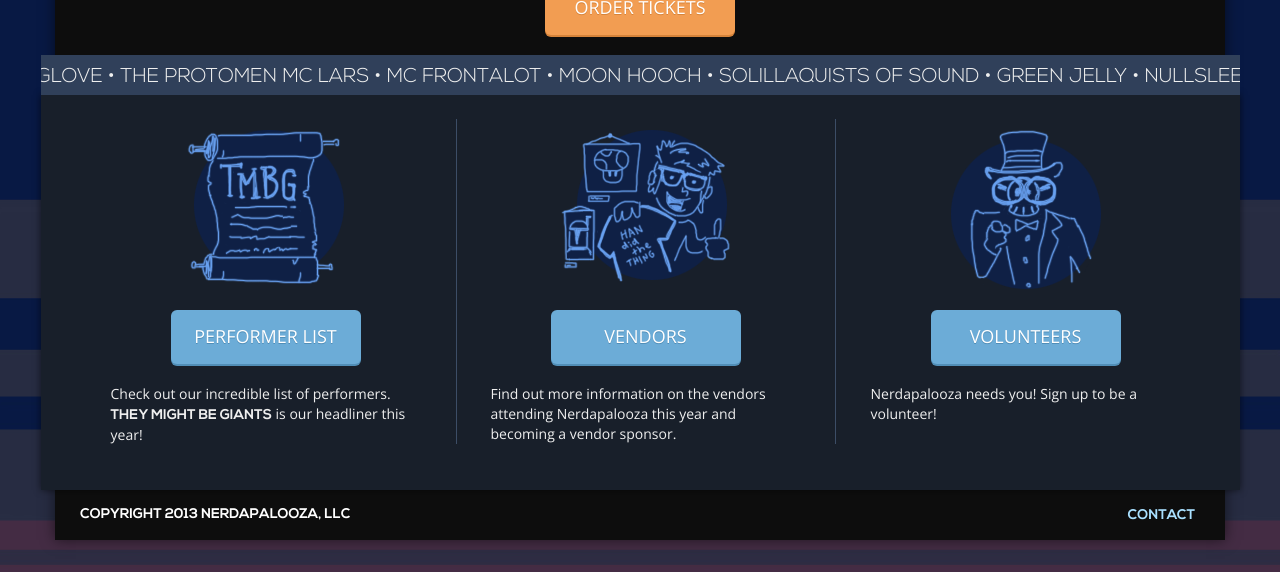
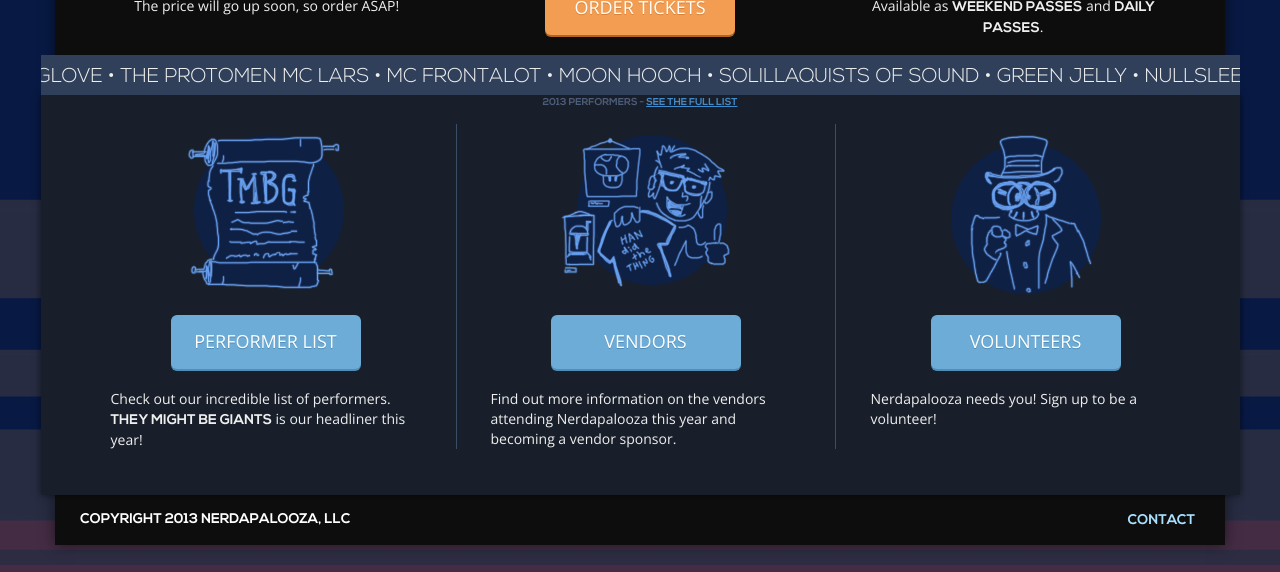
Before and after one commit to keeeeeegan/nerdapalooza-2013-landing-page, a plain HTML site: page index.html in a window 1280 px wide. Shown: the part 228-800 px from the top of the page. Drawn offline with nearby package versions, Linux system fonts and the light colour scheme.

Commit message:
tweaked the responsive css and made a few other css adjustments for non-webkit browsers

```diff
--- a/index.html
+++ b/index.html
@@ -48,13 +48,13 @@
 		</div>
 	</div>
 	<div class="order-now-bar row">
-		<div class="sub-msg col-md-4 text-right">
+		<div class="sub-msg col-md-4 text-left">
 			<p>The price will go up soon, so order ASAP!</p>
 		</div>
 		<div class="sub-msg button col-md-4 text-center">
-			<p><a class="btn btn-lg btn-default buy" href="http://www.flavorus.com/event/Nerdapalooza-2013/175967">Order Tickets</a></p>
+			<p><a class="btn btn-lg buy" href="http://www.flavorus.com/event/Nerdapalooza-2013/175967">Order Tickets</a></p>
 		</div>
-		<div class="sub-msg col-md-4 text-left">
+		<div class="sub-msg col-md-4 text-right">
 			<p>Available as <b>weekend passes</b> and <b>daily passes</b>.</p>
 		</div>
 	</div>
@@ -74,6 +74,9 @@
 					CarelessJuja • Lords of Thunder
 
 			</div>
+	</div>
+	<div class="row performers-heading">
+			<span class="heading">2013 Performers - <a href="http://nerdapalooza.org/musicians/2013-guests/">See The Full List</a></span>
 	</div>
 
 	<div class="row ctas">
--- a/landing-assets/css/main.css
+++ b/landing-assets/css/main.css
@@ -203,7 +203,7 @@
 	width: 110%;
 	margin-left: -5%;
 
-	padding-top: 15px;
+	padding-top: 20px;
 	padding-bottom: 35px;
 
 	-webkit-box-shadow: 0px 0px 7px rgba(0, 0, 0, 0.55);
@@ -281,6 +281,27 @@
 	text-align: center;
 }
 
+.performers-heading {
+	font-size: 10px;
+	margin-bottom: -20px;
+	height: 20px;
+	font-family: 'nexa_boldregular', sans-serif;
+	color: #4c5d79;
+	text-transform: uppercase;
+	font-weight: 100;
+}
+
+.performers-heading span {
+	margin: 0 auto;
+	display: block;
+	width: 100%;
+	text-align: center;
+}
+
+.performers-heading span a {
+	text-decoration: underline;
+}
+
 footer {
 	padding-top: 14px;
 }
@@ -308,13 +329,12 @@
 		box-shadow: 0px 2px 0px #396f94;
 	}
 
-.btn-lg.buy {
+.btn-lg.btn.buy {
 	background: #f29d52 !important;
+	box-shadow: 0px 2px 0px #b06523;
 	-webkit-box-shadow: 0px 2px 0px #b06523;
 	-moz-box-shadow: 0px 2px 0px #b06523;
 	text-shadow: 0px 1px 0px #d5833a;
-	-webkit-box-shadow: 0px 2px 0px #d5833a;
-	-moz-box-shadow: 0px 2px 0px #d5833a;
 }
 	.btn-lg.buy:hover {
 		background: #d5833a !important;
@@ -370,9 +390,10 @@
 	display: none;
 }
 
-.sub-msg p {
+.sub-msg.text-right,
+.sub-msg.text-left {
 	text-align: center;
-		font-weight: 100;
+	font-weight: 100;
 }
 
 .container .row.ctas.select {
@@ -402,7 +423,8 @@
 	border-radius: 0;
 }
 
-.ctas b {
+.ctas b,
+.order-now-bar b {
 	font-weight: 100;
 	font-family: 'nexa_boldregular';
 	text-transform: uppercase;
@@ -460,6 +482,12 @@
 		box-sizing: border-box;
 		margin: 0;
 		float: left;
+		padding-right: 20px;
+		padding-left: 20px;
+	}
+
+	.container .row.select.ctas .col-md-4.cta {
+		width: 45%;
 	}
 
 	.container .row.ctas .col-md-4.cta.vendors {
@@ -468,12 +496,13 @@
 	}
 
 	.container .row.select.ctas .col-md-4.cta {
-		width: 210px;
+
 		text-align: left;
 		display: inline-block;
 		float: none;
 		vertical-align: top;
 	}
+
 }
 @media (max-width: 790px) {
 
@@ -603,10 +632,16 @@
 		float: none;
 	}
 
+	.container .row.ctas .col-md-4.cta p {
+		text-align: center;
+	}
+
 	.container .row.ctas .col-md-4.cta.sub-option-first,
 	.container .row.ctas .col-md-4.cta.sub-option-second {
 		min-height: 0;
 		background: transparent;
+		width: 60%;
+		text-align: center;
 	}
 
 	.container .row.ctas .col-md-4.cta.sub-option-first {
@@ -643,6 +678,9 @@
 	.container .row.marquee-container .marquee {
 		font-size: 18px;
 		padding-top: 9px;
+	}
+	.performers-heading {
+		display: none;
 	}
 
 
@@ -691,3 +729,19 @@
 			margin-right: 40px;
 		}
 }
+
+@media (min-width: 992px) {
+	.sub-msg.text-left p {
+		padding-top: 15px;
+	}
+
+	.sub-msg.text-right p {
+		padding-top: 5px;
+	}
+}
+
+@media (min-width: 1199px) {
+	.sub-msg.text-right p {
+		padding-top: 15px;
+	}
+}
```
Also changed, not shown: contact.html (+4 -4 lines), vendors.html (+0 -40 lines), volunteers.html (+3 -2 lines).
